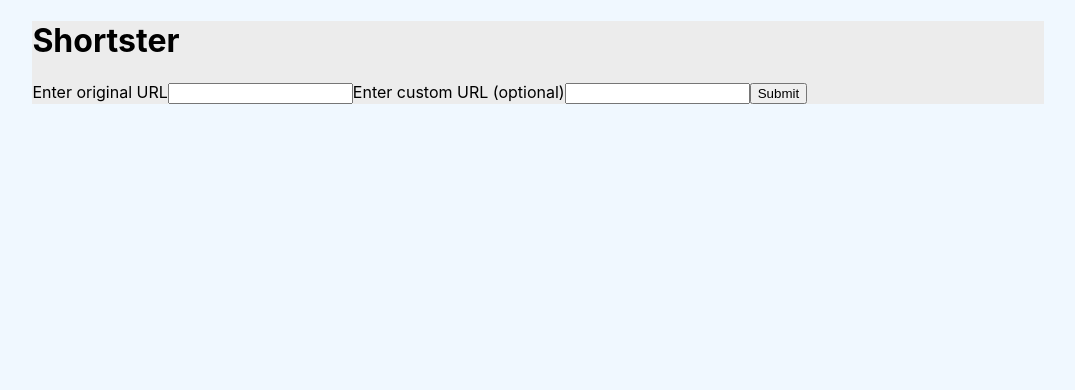
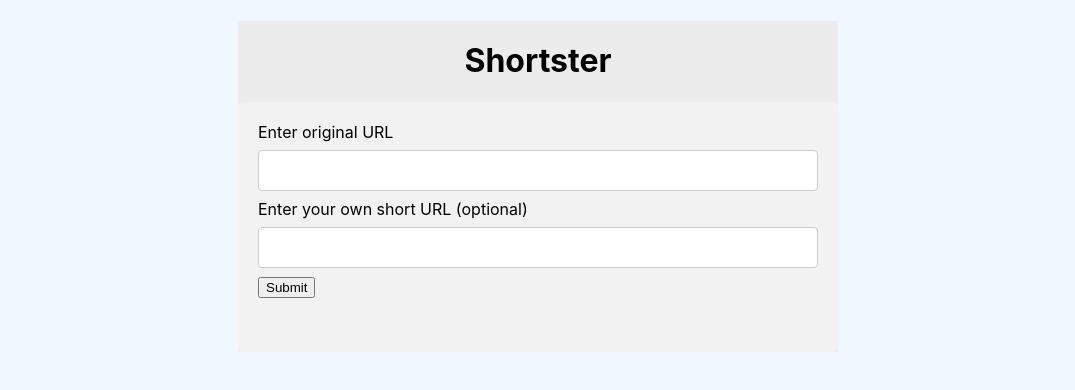
Before and after one commit to rixong/shortster-spa, a React (Create React App) app: page / in a window 1280 px wide. Shown: the top 390 px of the page, without its empty margins (102-1177 px from the left). Built offline with nearby package versions, Linux system fonts and the light colour scheme.

Commit message:
some styling

```diff
--- a/src/components/Form.js
+++ b/src/components/Form.js
@@ -24,7 +24,7 @@ const Form = (props) => {
       .then(res => res.json())
       .then(data => {
         console.log(data);
-        if(data.error){
+        if (data.error) {
           props.setNotification(data.error);
         }
         setShortURL(data.shortURL);
@@ -35,9 +35,9 @@ const Form = (props) => {
   }
   return (
     <div className="inputForm">
-      <div >
       <form onSubmit={(e) => onHandleSubmit(e)}>
         <label htmlFor="longURL">Enter original URL</label>
+        <br></br>
         <input
           type="text"
           name="longURL"
@@ -46,7 +46,7 @@ const Form = (props) => {
           onChange={onHandleChange}
           onFocus={props.clearNotification}
         ></input>
-          <label htmlFor="customURL">Enter custom URL (optional)</label>
+        <label htmlFor="customURL">Enter your own short URL (optional)</label>
         <input
           type="text"
           name="customURL"
@@ -57,10 +57,9 @@ const Form = (props) => {
         ></input>
         <button type="submit">Submit</button>
       </form>
-      </div>
       <div>
         {shortURL ?
-          <p >You're short URL: <span>{shortURL}</span></p>
+          <p >You're shortened URL: <span>{shortURL}</span></p>
           : null
         }
       </div>
--- a/src/index.css
+++ b/src/index.css
@@ -17,22 +17,59 @@ code {
 }
 
 span {
-  color: red;
+  color: rgb(21, 116, 122);
   font-size: 1.5em;
 }
 
-.notification {
-  color: red;
+
+h1 {
+  text-align: center;
+  padding-top: 20px;
 }
 
 .container {
   margin: 0 auto;
   background-color: rgb(236, 236, 236);
-  width: 80%
+  width: 600px;
+  display: block;
 
 }
 
 .inputForm {
-  /* height: 400px; */
+  border-radius: 5px;
+  background-color: #f2f2f2;
+  padding: 20px;
+  height: 250px;
   /* background-color: antiquewhite; */
 }
+
+input[type=text] {
+  width: 100%;
+  padding: 12px 20px;
+  margin: 8px 0;
+  display: inline-block;
+  border: 1px solid #ccc;
+  border-radius: 4px;
+  box-sizing: border-box;
+}
+
+input[type=submit] {
+  width: 100%;
+  background-color: #4CAF50;
+  color: white;
+  padding: 14px 20px;
+  margin: 8px 0;
+  border: none;
+  border-radius: 4px;
+  cursor: pointer;
+}
+
+input[type=submit]:hover {
+  background-color: #45a049;
+}
+
+.notification {
+  text-align: center;
+  padding-bottom: 10px;
+  color: red;
+}
```
Also changed, not shown: 1 other file (tests, documents, lock files or other folders). Lines whose indentation alone changed are shown as unchanged.
